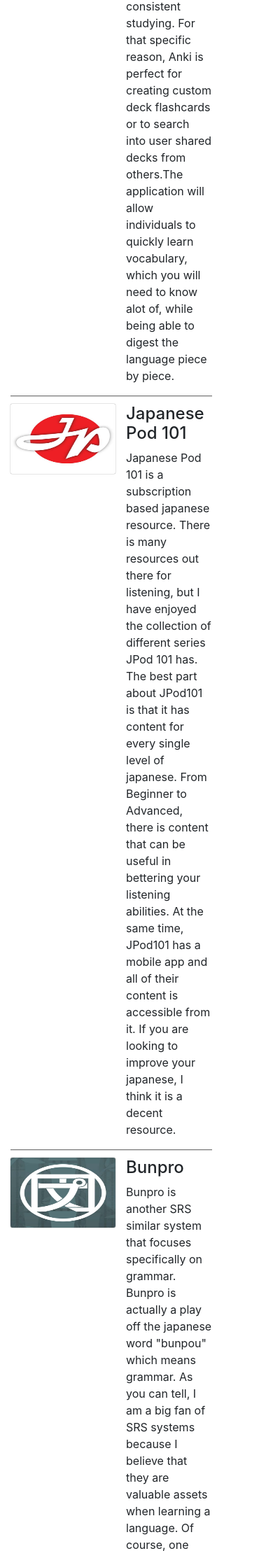
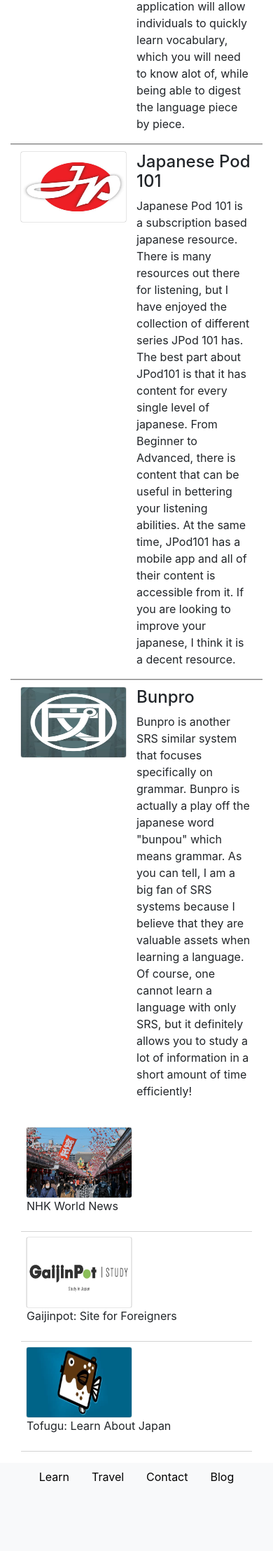
Before and after one commit to teandresmith/InJapan_Blog, a Flask app: page /learn/resources/web_resources in a window 390 px wide; the page is wider, and only the part inside the window is pictured. Shown: the part 1438-3654 px from the top of that part at 70% size. After the commit the page ends 3558 px from the top of that part, so only its background shows below. Run offline with Flask 2, Linux system fonts and the light colour scheme; data that the repository does not hold is empty.

Commit message:
More Mobile Friendly

```diff
--- a/INJAPAN_PERSONALBLOG/learn/templates/common_phrases.html
+++ b/INJAPAN_PERSONALBLOG/learn/templates/common_phrases.html
@@ -12,6 +12,7 @@
         can help you along the way.
     </p>
 </div>
+<div class="table-responsive">
 <table class="table">
     <thead class="thead-dark">
         <tr>
@@ -84,5 +85,6 @@
         </tr>
     </tbody>
 </table>
+</div>
 
 {% endblock %}
--- a/INJAPAN_PERSONALBLOG/learn/templates/learn.html
+++ b/INJAPAN_PERSONALBLOG/learn/templates/learn.html
@@ -6,7 +6,7 @@
 {% block content %}
 <div class="container" style="padding-top: 20px;" >
     <div class="row">
-        <div class="card col-5" style="width: 18rem; padding-right: 20px;">
+        <div class="card col-xs-4 col-sm-4 col-md-3 col-lg-3" style="width: 18rem; padding-right: 20px;">
             <img src="{{ url_for('learn.static', filename='wanikani.jpg') }}" class="card-img-top" alt="Web Resources">
             <div class="card-body">
                 <h5 class="card-title">Web Resources</h5>
@@ -14,8 +14,8 @@
                 <a href="{{ url_for('learn.web_resources')}}" class="btn btn-primary">Web Resources</a>
             </div>
         </div>
-        <div class="col"></div>
-        <div class="card col-5" style="width: 18rem;">
+        <div class="col-1"></div>
+        <div class="card col-xs-4 col-sm-4 col-md-3 col-lg-3" style="width: 18rem;">
             <img src="{{ url_for('learn.static', filename='nihongonomori.jpg') }}" class="card-img-top"
                 alt="Common Phrases">
             <div class="card-body">
--- a/INJAPAN_PERSONALBLOG/learn/templates/web_resources.html
+++ b/INJAPAN_PERSONALBLOG/learn/templates/web_resources.html
@@ -6,8 +6,8 @@
 {% block content %}
 <h1>Japanese Web Resources</h1>
 <div class="d-flex flex-column bd-highlight mb-3 web-res">
-    <div class="media web-res-list">
-        <div class="media-left media-middle">
+    <div class="media web-res-list col-xs-12 col-sm-12 col-md-12 col-lg-12">
+        <div class="media-left media-middle ">
             <a href="https://www.wanikani.com/" target="_blank">
                 <img class="media-object  sidebar-img" src="{{ url_for('learn.static', filename='wanikani.jpg') }}"
                     alt="Wanikani">
@@ -27,7 +27,7 @@
             </p>
         </div>
     </div>
-    <div class="media web-res-list">
+    <div class="media web-res-list col-xs-12 col-sm-12 col-md-12 col-lg-12">
         <div class="media-left media-middle">
             <a href="https://ankiweb.net" target="_blank">
                 <img class="media-object sidebar-img" src="{{ url_for('learn.static', filename='anki.jpg') }}"
@@ -46,7 +46,7 @@
             </p>
         </div>
     </div>
-    <div class="media web-res-list">
+    <div class="media web-res-list col-xs-12 col-sm-12 col-md-12 col-lg-12">
         <div class="media-left media-middle">
             <a href="https://www.japanesepod101.com/" target="_blank">
                 <img class="media-object sidebar-img" src="{{ url_for('learn.static', filename='japanesepod101.jpg') }}"
@@ -65,7 +65,7 @@
             </p>
         </div>
     </div>
-    <div style="padding-top: 10px;" class="media">
+    <div style="padding-top: 10px;" class="media col-xs-12 col-sm-12 col-md-12 col-lg-12">
         <div class="media-left media-middle">
             <a href="https://www.bunpro.jp/" target="_blank">
                 <img class="media-object sidebar-img" src="{{ url_for('learn.static', filename='bunpro.jpg') }}"
--- a/static/css/main.css
+++ b/static/css/main.css
@@ -24,7 +24,7 @@
 
 .sidebar-element {
   padding-top: 25px;
-  border-bottom: 3px inset lightgray;
+  border-bottom: 1px inset lightgray;
 }
 
 .sidebar-img {
--- a/templates/layout.html
+++ b/templates/layout.html
@@ -52,15 +52,15 @@
 
 
   <div class="container">
-    <div class="layout-page">
-      <div class="one-column">
+    <div class="row layout-page">
+      <div class="col-xs-12 col-sm-12 col-md-10">
         {% block content %}
         {% endblock %}
       </div>
-      <div class="sidebar-column">
-        <div class="d-flex flex-column bd-highlight mb-3 sidebar">
+      <div class="col-xs-4 col-sm-4 col-md-2">
+        <div class="d-flex flex-column bd-highlight mb-3 sidebar col-xs-4 col-sm-4">
           {% for anime in anime_list %}
-          <div class="p-2 bd-highlight sidebar-element">
+          <div class="p-2 bd-highlight sidebar-element col-xs-4 col-sm-4">
             <a href="{{ url_for('anime.anime_recommendation', slug=anime.slug) }}" target="_blank">
               <img src="{{ url_for('static', filename='jujutsu_kaisen.jpg')}}" class="sidebar-img"
                 alt="New Anime Recommendation">
@@ -68,24 +68,24 @@
             <p>New Anime Recommendation: {{anime.title}}</p>
           </div>
           {% endfor %}
-          <div class="p-2 bd-highlight sidebar-element">
+          <div class="p-2 bd-highlight sidebar-element col-xs-4 col-sm-4">
             <a href="https://www3.nhk.or.jp/nhkworld/en/news/"
               target="_blank">
               <img src="{{ url_for('static', filename='japan_no_international_travel.jpg')}}" class="sidebar-img"
-                alt="NHK News">
+                alt="NHK">
             </a>
             <p>NHK World News</p>
           </div>
-          <div class="p-2 bd-highlight sidebar-element">
+          <div class="p-2 bd-highlight sidebar-element col-xs-4 col-sm-4">
             <a href="https://gaijinpot.com/" target="_blank">
               <img src="{{ url_for('static', filename='gaijinpot.jpg')}}" class="sidebar-img" alt="Gaijinpot">
             </a>
             <p>Gaijinpot: Site for Foreigners</p>
           </div>
-          <div class="p-2 bd-highlight sidebar-element">
+          <div class="p-2 bd-highlight sidebar-element col-xs-4 col-sm-4">
             <a href="https://www.tofugu.com/" target="_blank">
               <img src="{{ url_for('static', filename='tofugu.jpg')}}" class="sidebar-img"
-                alt="Tofugu">
+                alt="Tofugu: Learn About Japan">
             </a>
             <p>Tofugu: Learn About Japan</p>
           </div>
```
